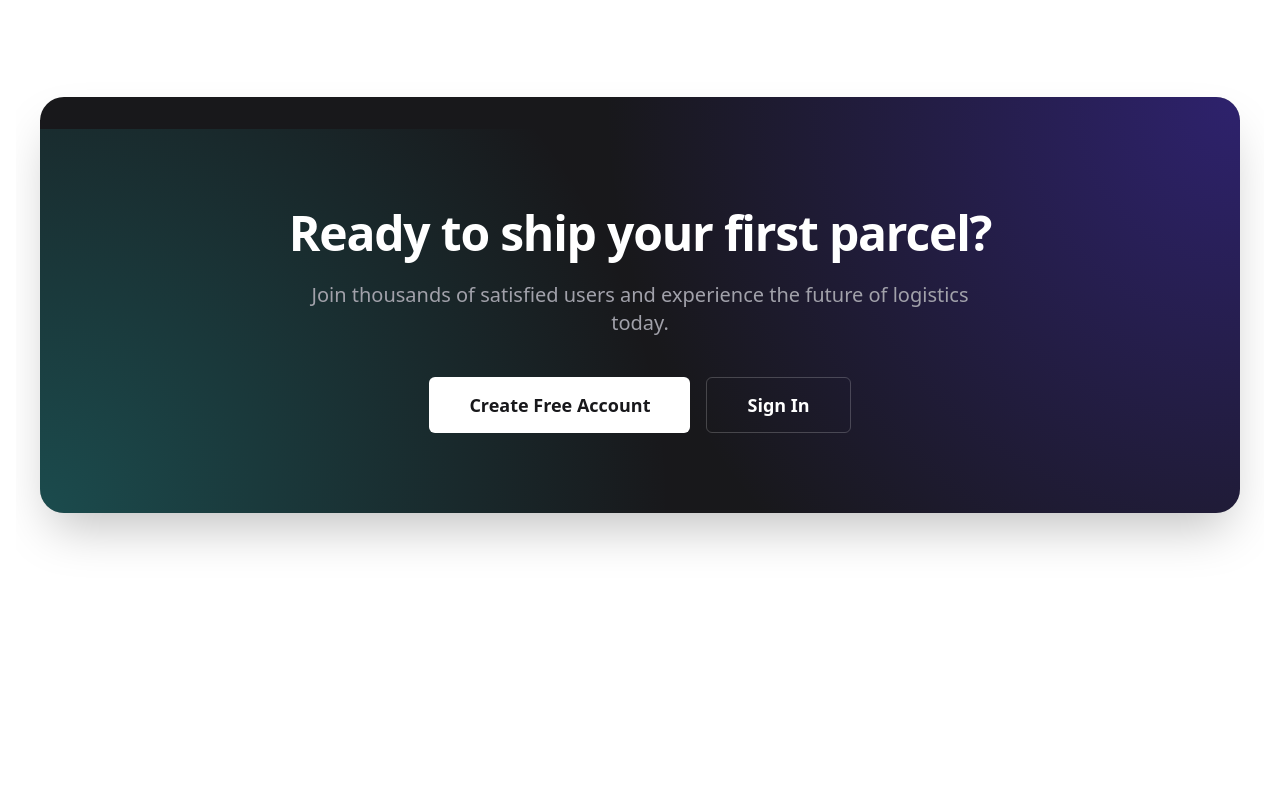
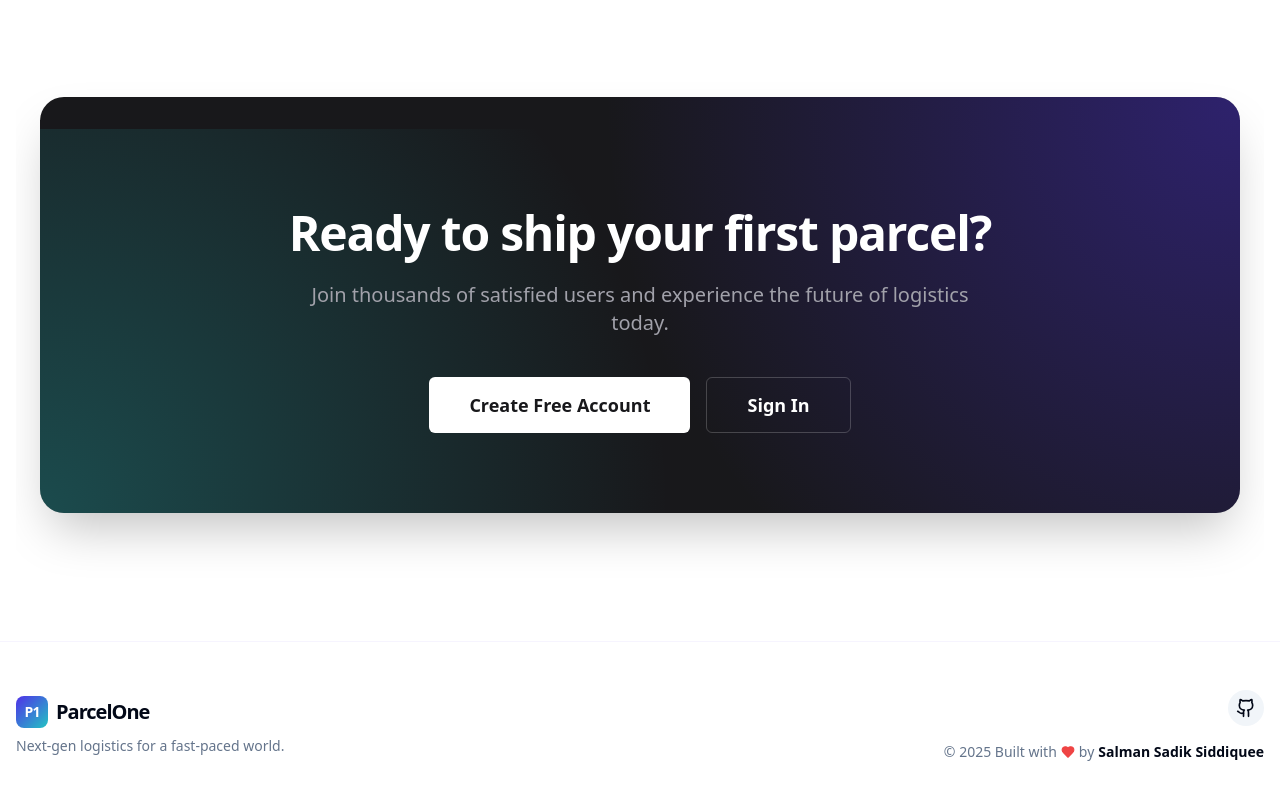
Before and after one commit to salsadsid/parcelone-frontend, a React (Vite) app: page / in a window 1280 px wide. Shown: the part 2421-3221 px from the top of the page. Before the commit the page ends 3062 px from the top, so only its background shows below. Built offline with nearby package versions, Linux system fonts and the light colour scheme; no server answers.

Commit message:
feat: Add a new `Footer` component and integrate it into the main `Layout` with adjusted styling.

```diff
--- /dev/null
+++ b/src/components/Footer.jsx
@@ -0,0 +1,52 @@
+import React from 'react';
+import { Github, Heart } from 'lucide-react';
+
+const Footer = () => {
+    return (
+        <footer className="border-t border-primary/5 bg-card/50 backdrop-blur-xl mt-auto">
+            <div className="max-w-7xl mx-auto px-4 py-12">
+                <div className="flex flex-col md:flex-row justify-between items-center gap-6">
+                    <div className="flex flex-col items-center md:items-start gap-2">
+                        <div className="flex items-center gap-2 text-xl font-bold tracking-tighter">
+                            <div className="w-8 h-8 rounded-lg bg-gradient-to-br from-primary to-secondary flex items-center justify-center text-white text-sm">
+                                P1
+                            </div>
+                            ParcelOne
+                        </div>
+                        <p className="text-sm text-muted-foreground">
+                            Next-gen logistics for a fast-paced world.
+                        </p>
+                    </div>
+
+                    <div className="flex flex-col items-center md:items-end gap-4">
+                        <div className="flex items-center gap-4">
+                            <a
+                                href="https://github.com/salsadsid"
+                                target="_blank"
+                                rel="noopener noreferrer"
+                                className="p-2 rounded-full bg-muted hover:bg-primary/10 hover:text-primary transition-all duration-300"
+                            >
+                                <Github size={20} />
+                            </a>
+                        </div>
+                        <div className="flex items-center gap-1 text-sm text-muted-foreground">
+                            <span>© {new Date().getFullYear()} Built with</span>
+                            <Heart size={14} className="text-red-500 fill-red-500" />
+                            <span>by</span>
+                            <a
+                                href="https://github.com/salsadsid"
+                                target="_blank"
+                                rel="noopener noreferrer"
+                                className="font-semibold text-foreground hover:text-primary transition-colors"
+                            >
+                                Salman Sadik Siddiquee
+                            </a>
+                        </div>
+                    </div>
+                </div>
+            </div>
+        </footer>
+    );
+};
+
+export default Footer;
--- a/src/components/Layout.jsx
+++ b/src/components/Layout.jsx
@@ -1,13 +1,15 @@
 import { Outlet } from 'react-router-dom';
 import Navbar from './Navbar';
+import Footer from './Footer';
 
 const Layout = () => {
     return (
-        <div className="min-h-screen bg-background text-foreground">
+        <div className="min-h-screen flex flex-col bg-background text-foreground">
             <Navbar />
-            <main className="max-w-7xl mx-auto p-4 py-8">
+            <main className="flex-grow max-w-7xl w-full mx-auto p-4 py-8">
                 <Outlet />
             </main>
+            <Footer />
         </div>
     );
 };
```
